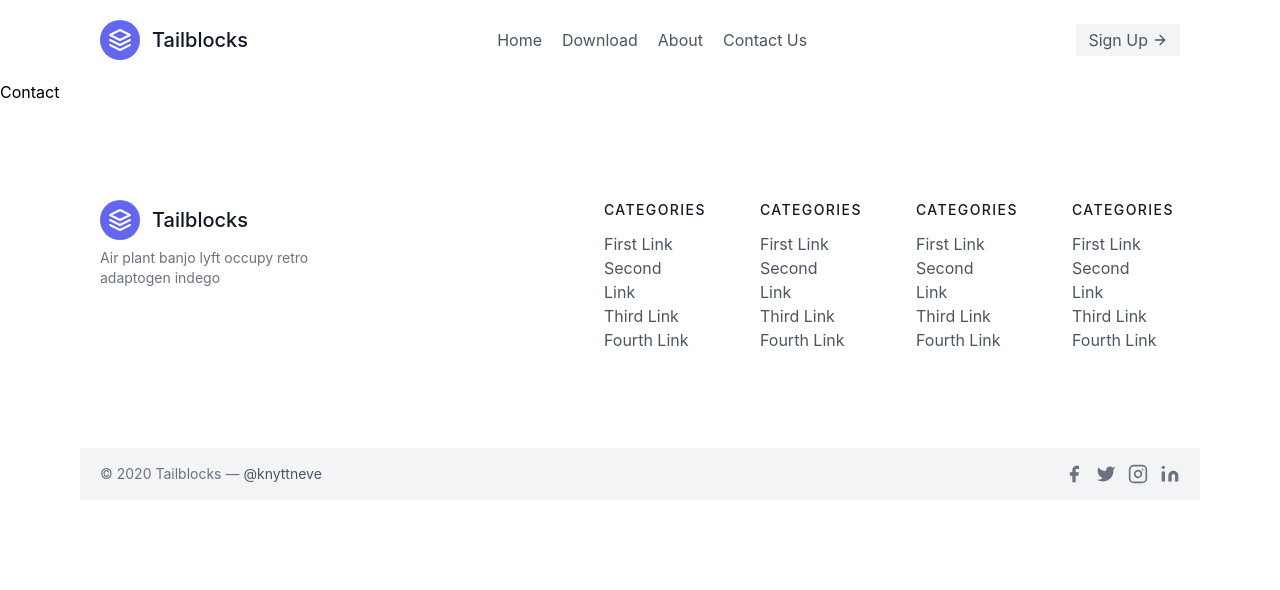
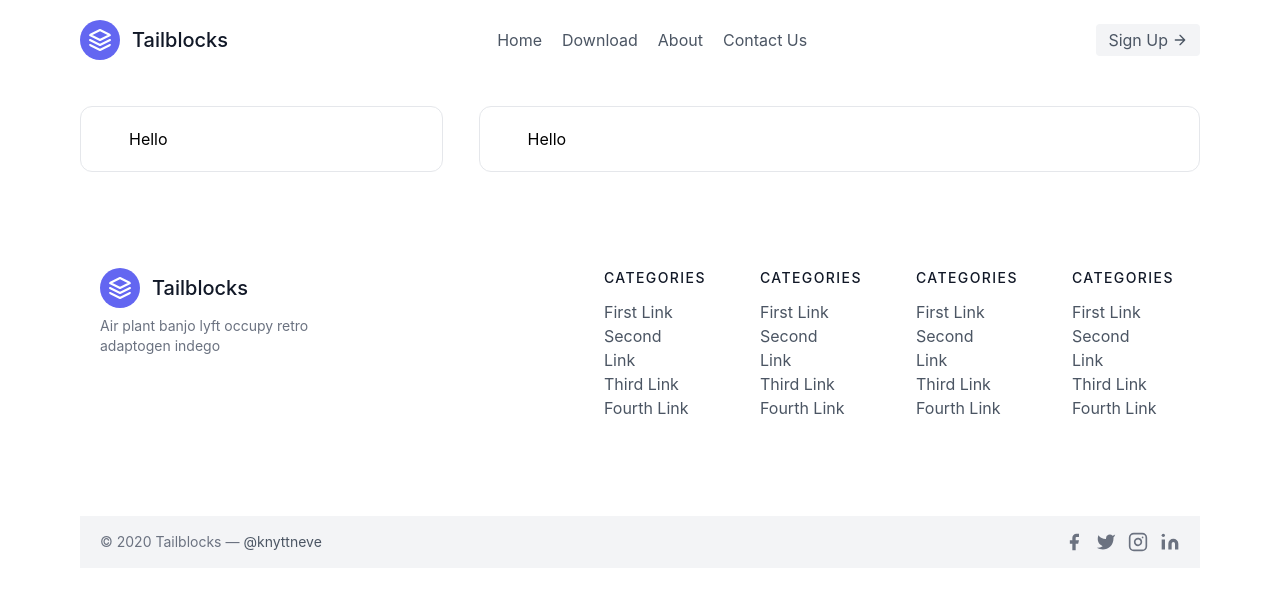
Before and after one commit to Sumitsinh1726/React_portfolio_Project, a React (Create React App) app in the folder krp/: page /contact in a window 1280 px wide. Shown: the top 590 px of the page. Built offline with nearby package versions, Linux system fonts and the light colour scheme.

Commit message:
I Created Contact Page with the use Of Tailwind Css

```diff
--- a/krp/src/component/Navbar.jsx
+++ b/krp/src/component/Navbar.jsx
@@ -5,7 +5,7 @@ const Navbar = () => {
   return (
     <>
       <header className="text-gray-600 body-font md:mx-container ">
-        <div className="container mx-auto flex flex-wrap p-5 flex-col md:flex-row items-center">
+        <div className=" mx-auto flex flex-wrap py-5 flex-col md:flex-row items-center">
           <a className="flex title-font font-medium items-center text-gray-900 mb-4 md:mb-0">
             <svg
               xmlns="http://www.w3.org/2000/svg"
--- a/krp/src/page/Contact.jsx
+++ b/krp/src/page/Contact.jsx
@@ -1,9 +1,20 @@
-import React from 'react'
+import React from "react";
 
 const Contact = () => {
   return (
-    <div>Contact</div>
-  )
-}
+    <>
+      <div className="md:mx-container mt-[2%]">
+        <section className="flex  gap-9" >
+          <div className="w-4/12 px-12 py-5 border rounded-xl">
+    Hello
+          </div>
+          <div className="w-8/12 px-12 py-5 border rounded-xl">
+            <h1>Hello</h1>
+          </div>
+        </section>
+      </div>
+    </>
+  );
+};
 
-export default Contact
+export default Contact;
```
